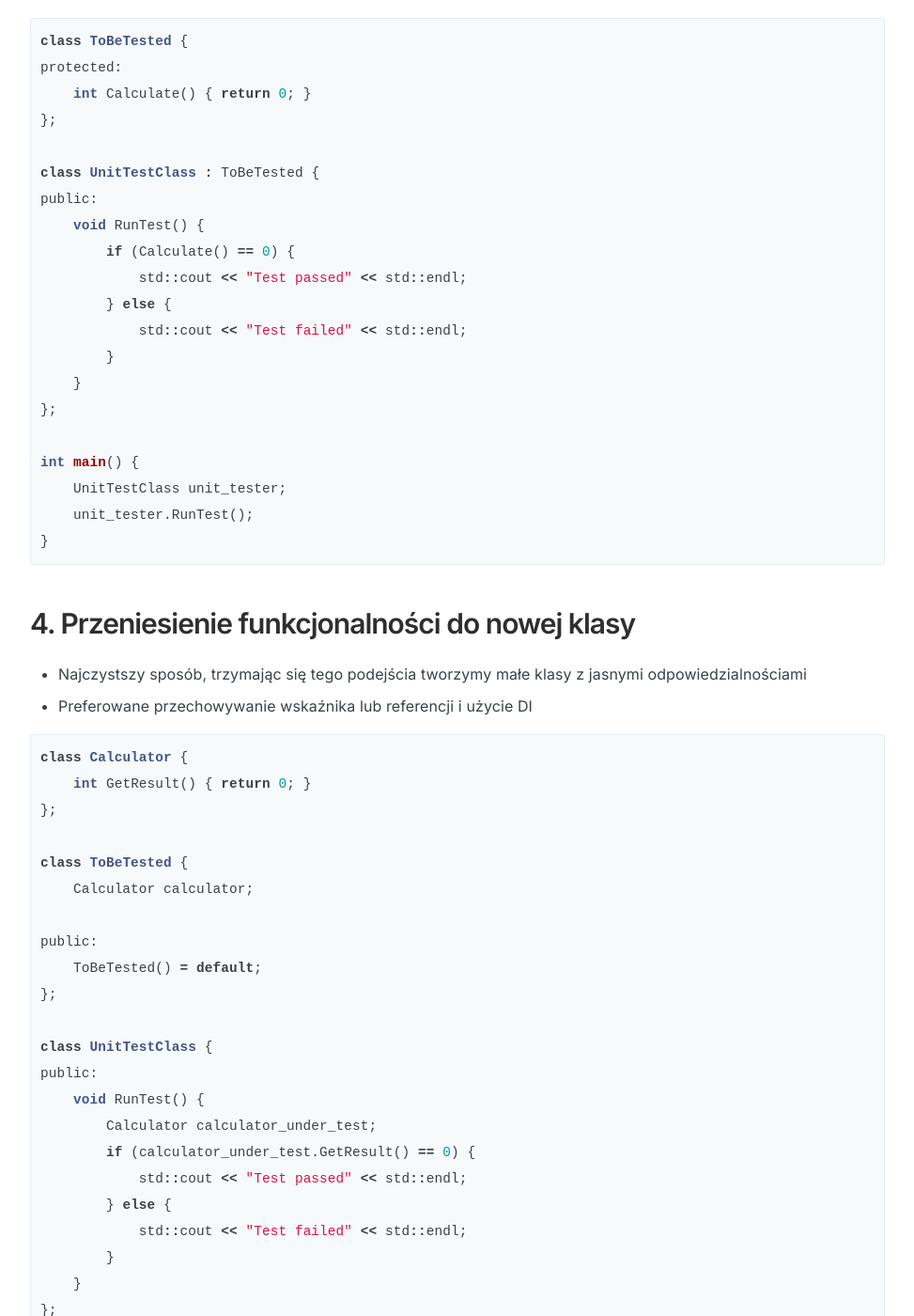
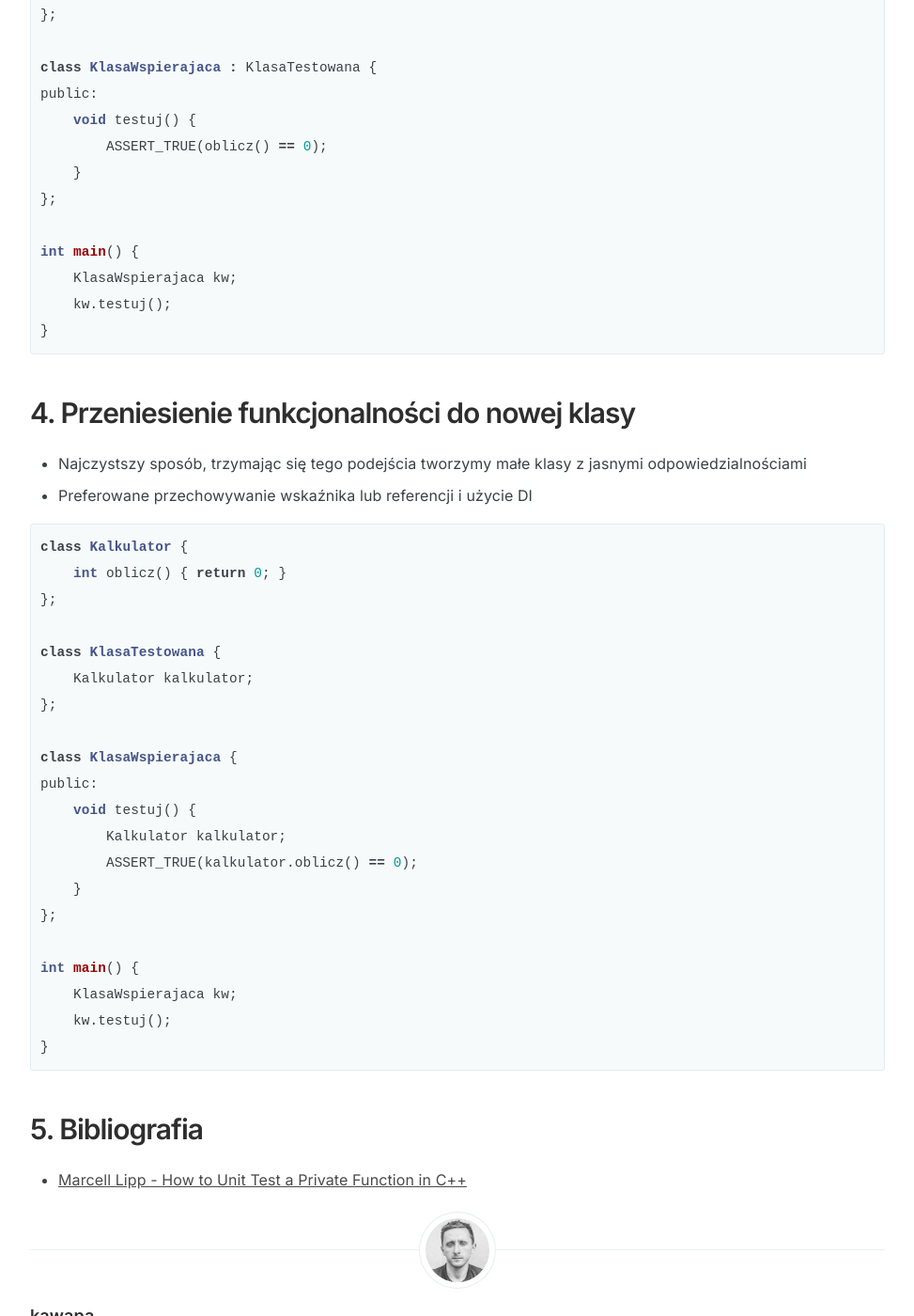
Before and after one commit to kawapa/kawapa.github.io, a Jekyll site: the page built from _posts/2021-10-10-testowanie-metod-prywatnych.md, in a window 1280 px wide and 1400 px high, scrolled down 1838 px. Shown: the whole window at 94% size, without its empty margins (153-1126 px from the left). Built offline with Jekyll 4.4.1, drawn with Linux system fonts in a browser that asks for light colours; some of the changed text lies outside the part shown.

Commit message:
Fix text and improve examples

```diff
--- a/_posts/2021-10-10-testowanie-metod-prywatnych.md
+++ b/_posts/2021-10-10-testowanie-metod-prywatnych.md
@@ -16,31 +16,27 @@ Jeśli musimy przetestować prywatną cześć klasy, trzeba najpierw zdobyć do
 
 ## 1. Stworzenie klasy zaprzyjaźnionej
 
-* **Integerencja w kod produkcyjny!** ...chyba że skorzystamy z tak zwanej kompilacji warunkowej (*conditional compilation*) i w wersji *Release* usuniemy deklaracje zaprzyjaźnionych klas
+* **Integerencja w kod produkcyjny!** ...chyba że skorzystamy z tak zwanej kompilacji warunkowej (*conditional compilation*) i w wersji *Release* usuniemy deklarację zaprzyjaźnionych klas
 
 {% highlight cpp %}
-class TestClass;
+class KlasaWspierajaca;
 
-class ToBeTested {
-    int Calculate() { return 0; }
-    friend UnitTestClass;
+class KlasaTestowana {
+    int oblicz() { return 0; }
+    friend KlasaWspierajaca;
 };
 
-class UnitTestClass {
+class KlasaWspierajaca {
 public:
-    void runTest() {
-        ToBeTested object_under_test;
-        if (object_under_test.Calculate() == 0) {
-            std::cout << "Test passed" << std::endl;
-        } else {
-            std::cout << "Test failed" << std::endl;
-        }
+    void testuj() {
+        KlasaTestowana kt;
+        ASSERT_TRUE(kt.oblicz() == 0);
     }
 };
 
 int main() {
-    UnitTestClass unit_tester;
-    unit_tester.RunTest();
+    KlasaWspierajaca kw;
+    kw.testuj();
 }
 {% endhighlight %}
 
@@ -54,25 +50,21 @@ int main() {
 * Klasa testująca dziedziczy po klasie którą mamy przetestować
 
 {% highlight cpp %}
-class ToBeTested {
+class KlasaTestowana {
 protected:
-    int Calculate() { return 0; }
+    int oblicz() { return 0; }
 };
 
-class UnitTestClass : ToBeTested {
+class KlasaWspierajaca : KlasaTestowana {
 public:
-    void RunTest() {
-        if (Calculate() == 0) {
-            std::cout << "Test passed" << std::endl;
-        } else {
-            std::cout << "Test failed" << std::endl;
-        }
+    void testuj() {
+        ASSERT_TRUE(oblicz() == 0);
     }
 };
 
 int main() {
-    UnitTestClass unit_tester;
-    unit_tester.RunTest();
+    KlasaWspierajaca kw;
+    kw.testuj();
 }
 {% endhighlight %}
 
@@ -82,32 +74,25 @@ int main() {
 * Preferowane przechowywanie wskaźnika lub referencji i użycie DI
 
 {% highlight cpp %}
-class Calculator {
-    int GetResult() { return 0; }
+class Kalkulator {
+    int oblicz() { return 0; }
 };
 
-class ToBeTested {
-    Calculator calculator;
-
-public:
-    ToBeTested() = default;
+class KlasaTestowana {
+    Kalkulator kalkulator;
 };
 
-class UnitTestClass {
+class KlasaWspierajaca {
 public:
-    void RunTest() {
-        Calculator calculator_under_test;
-        if (calculator_under_test.GetResult() == 0) {
-            std::cout << "Test passed" << std::endl;
-        } else {
-            std::cout << "Test failed" << std::endl;
-        }
+    void testuj() {
+        Kalkulator kalkulator;
+        ASSERT_TRUE(kalkulator.oblicz() == 0);
     }
 };
 
 int main() {
-    UnitTestClass unit_tester;
-    unit_tester.RunTest();
+    KlasaWspierajaca kw;
+    kw.testuj();
 }
 {% endhighlight %}
 
```
